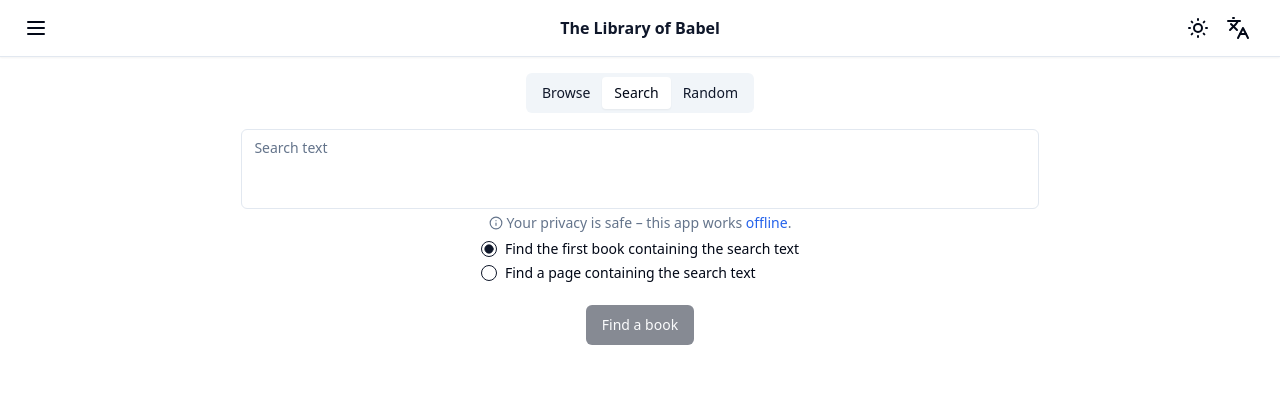
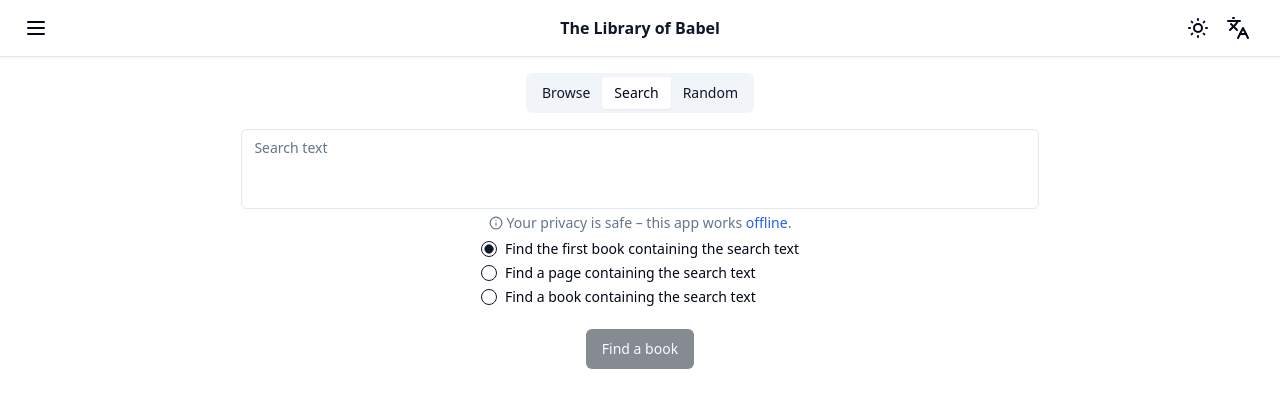
Before and after one commit to Zwyx/library-of-babel, a React (Vite) app: page /search in a window 1280 px wide. Shown: the top 408 px of the page. Built offline with nearby package versions, Linux system fonts and the light colour scheme.

Commit message:
Use local storage for search options

```diff
--- a/package.json
+++ b/package.json
@@ -27,7 +27,8 @@
 		"react-i18next": "^13.2.2",
 		"react-router-dom": "^6.17.0",
 		"tailwind-merge": "^1.14.0",
-		"tailwindcss-animate": "^1.0.7"
+		"tailwindcss-animate": "^1.0.7",
+		"usehooks-ts": "^2.9.2"
 	},
 	"devDependencies": {
 		"@types/eslint": "^8.44.7",
--- a/src/lib/keys.ts
+++ b/src/lib/keys.ts
@@ -1,2 +1,3 @@
 export const LOCALE_KEY = "locale";
 export const THEME_CHOICE_KEY = "theme";
+export const SEARCH_OPTIONS_KEY = "searchOptions";
--- a/src/lib/worker.ts
+++ b/src/lib/worker.ts
@@ -197,7 +197,7 @@
 };
 
 export interface SearchOptions {
-	find: "firstBook" | "pageWithRandom";
+	find: "firstBook" | "pageWithRandom" | "bookWithRandom";
 }
 
 export interface Message {
--- a/src/pages/Browse.tsx
+++ b/src/pages/Browse.tsx
@@ -14,10 +14,12 @@
 import { RadioGroup, RadioGroupItem } from "@/components/ui/radio-group";
 import { Textarea } from "@/components/ui/textarea";
 import { useWorkerContext } from "@/lib/WorkerContext.const";
+import { SEARCH_OPTIONS_KEY } from "@/lib/keys";
 import { cn } from "@/lib/utils";
 import { Message } from "@/lib/worker";
 import { LucideLoader2 } from "lucide-react";
 import { useEffect, useState } from "react";
+import { useLocalStorage } from "usehooks-ts";
 
 const INVALID_TEXT_REGEX = /[^ abcdefghijklmnopqrstuvwxyz,.]/g;
 
@@ -27,9 +29,9 @@
 	const [text, setText] = useState<string>("");
 	const [invalidTextDialogOpen, setInvalidTextDialogOpen] =
 		useState<boolean>(false);
-	const [searchOptions, setSearchOptions] = useState<
-		"firstBook" | "pageWithRandom"
-	>("firstBook");
+	const [searchOptions, setSearchOptions] = useLocalStorage<
+		"firstBook" | "pageWithRandom" | "bookWithRandom"
+	>(SEARCH_OPTIONS_KEY, "firstBook");
 	const [loadingReal, setLoadingReal] = useState<boolean>(false);
 	const [loadingMin, setLoadingMin] = useState<boolean>(false);
 	const [book, setBook] = useState<Book>();
@@ -117,6 +119,13 @@
 								Find a page containing the search text
 							</Label>
 						</div>
+
+						<div className="flex items-center space-x-2">
+							<RadioGroupItem value="bookWithRandom" id="bookWithRandom" />
+							<Label htmlFor="bookWithRandom">
+								Find a book containing the search text
+							</Label>
+						</div>
 					</RadioGroup>
 				</>
 			)}
```
Also changed, not shown: 1 other file (tests, documents, lock files or other folders).
